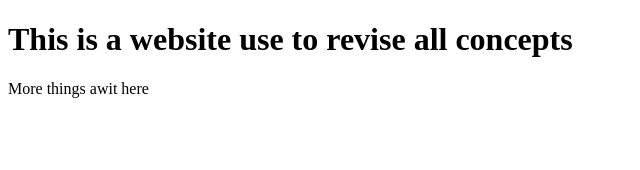
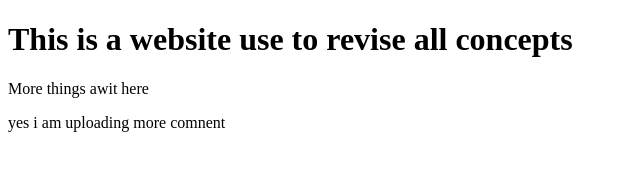
Before and after one commit to Bhim777/portfoliobhim, a plain HTML site: page index.html in a window 1280 px wide. Shown: the whole page, without its empty margins (0-640 px from the left). Drawn offline with Linux system fonts and the light colour scheme.

Commit message:
update: text

```diff
--- a/index.html
+++ b/index.html
@@ -9,5 +9,6 @@
   <body>
     <h1>This is a website use to revise all concepts</h1>
     <p>More things awit here</p>
+    <p>yes i am uploading more comnent</p>
   </body>
 </html>
```
